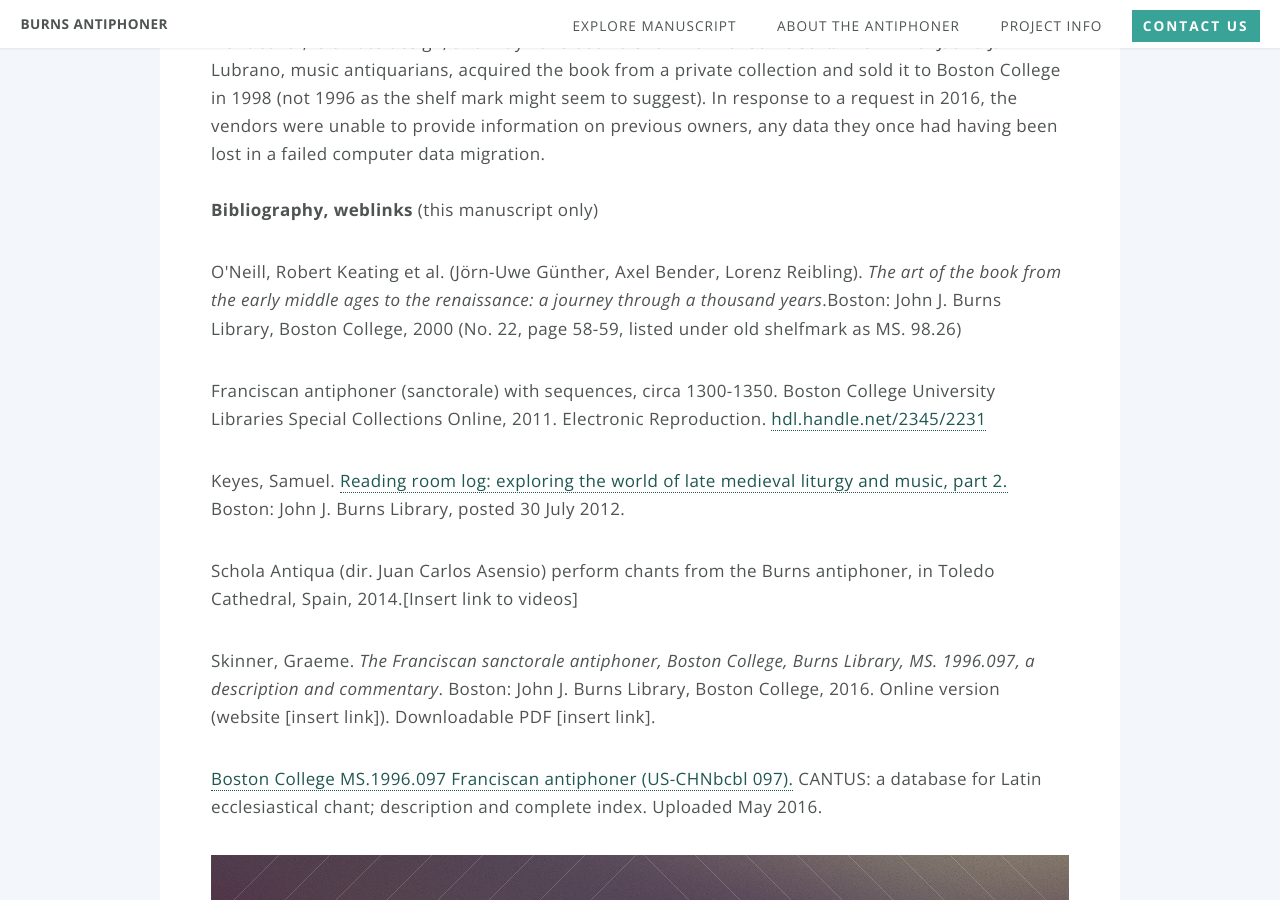
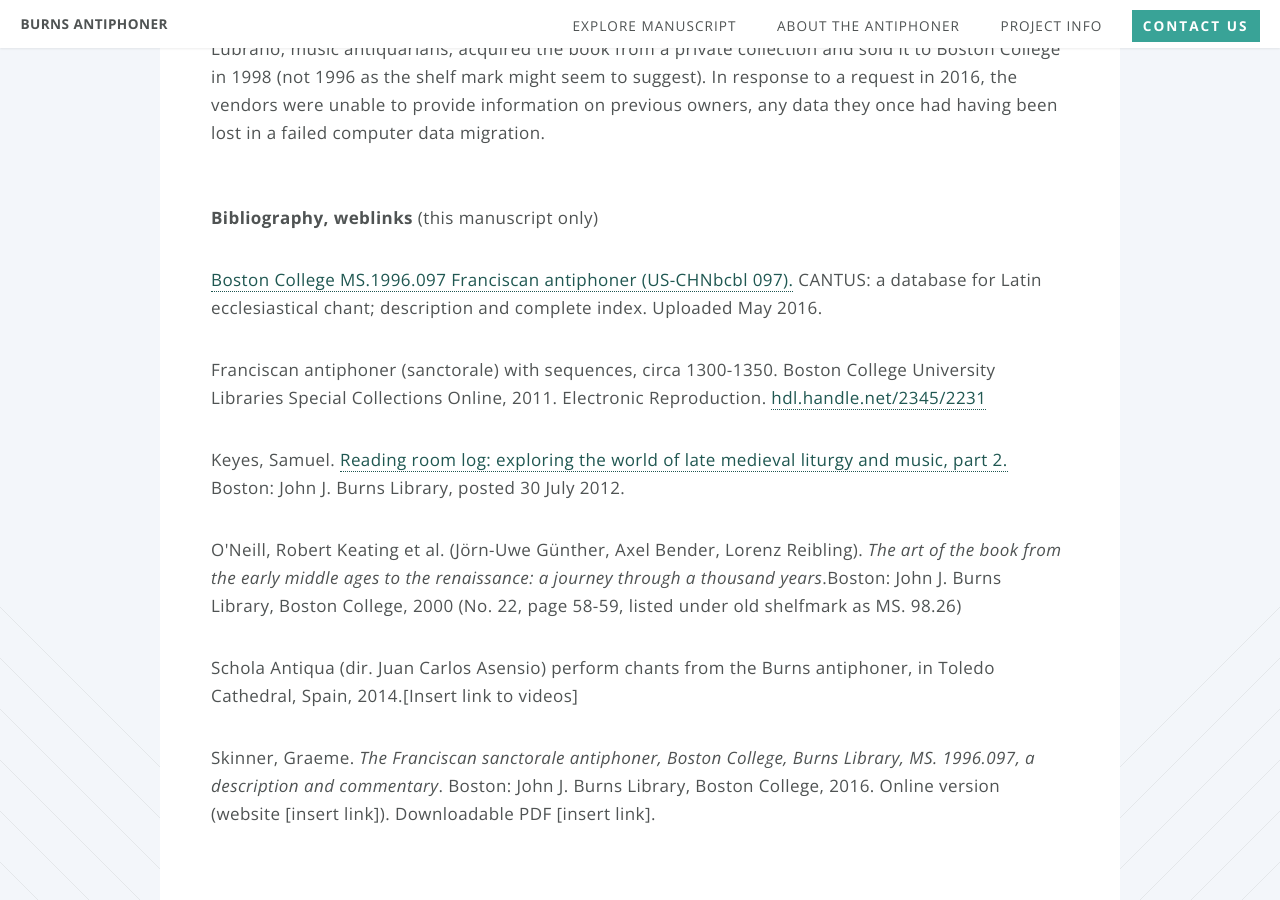
Before and after one commit to BCDigSchol/antiphoner-site, a Jekyll site: the page built from description.html, in a window 1280 px wide and 900 px high, scrolled down 4341 px. Built offline with Jekyll 4.4.1, drawn with Linux system fonts in a browser that asks for light colours; some of the changed text lies outside the part shown.

Commit message:
Edited text

```diff
--- a/description.html
+++ b/description.html
@@ -6,12 +6,10 @@
 
 <div class="content">
     <section>
-			<header>
-<h3><strong>Summary description</strong></h3>
-</header>
+
 
 <h2>US-CHNbcbl 097</h2>
-<span style="font-weight:bold">Boston College, Burns Library, MS. 1996.097</span></p>
+<span style="font-weight:bold">Boston College, Burns Library, <a href="http://hdl.handle.net/2345/2231" target="_blank">MS. 1996.097<a/></span></p>
 
 <p>Office antiphoner, sanctorale (proper and common of saints), with added sequences; square notation; Franciscan (curial cursus); probably South Germany (or Austria, Switzerland), 1300s; appended manuscript with tones for the invitatory psalm.<br /><span style="font-weight:bold"><br />Physical</span></p>
 
@@ -61,20 +59,26 @@
   <a class="link_ref" href="http://cantus.uwaterloo.ca/source/123671" target="_blank">US-Cn 24</a>: Chicago, Newberry Library, 24<br />
   <a class="link_ref" href="http://cantus.uwaterloo.ca/source/604043" target="_blank">US-NYcub Plimpton 34</a>: New York, Columbia University, Plimpton MS 034<br /></p>
 
-<p>The selection of the 9 tones for the Venite in the added manuscript may be usefully compared with that of later printed editions of the curial office, notably <span style="font-style:italic"><a href="https://books.google.com.au/books?id=j2pFAAAAcAAJ" target="_blank">Antiphonarium Romanum</a></span> (Venice: Giunta, 1596): fols. 2<span style="font-style:italic">r</span>-11<span style="font-style:italic">v</span></p>
+<p>The selection of the 9 tones for the Venite in the added manuscript may be usefully compared with that of later printed editions of the curial office, notably <span style="font-style:italic"><a href="https://books.google.com.au/books?id=j2pFAAAAcAAJ" target="_blank">Antiphonarium Romanum</a></span> (Venice: Giunta, 1596): fols. 2<span style="font-style:italic">r</span>-11<span style="font-style:italic">v</span></p><br />
 
 <p><span style="font-weight:bold">Later preservation and ownership history</span></p>
-<p>There is no indication of major alterations or addition reflecting later liturgical usages or revisions, and it therefore seems unlikely that the book was still in use after the promulgation of Pius V’s <span style="font-style:italic">Breviarium Romanum</span> in 1568. This may perhaps suggest that the church or chapel to which the book belonged came under Protestant control during the Reformation. A very large painted ink letter F, on the inside front cover, is of late design, and may have been a shelf mark of some sort. The firm of J. and J. Lubrano, music antiquarians, acquired the book from a private collection and sold it to Boston College in 1998 (not 1996 as the shelf mark might seem to suggest). In response to a request in 2016, the vendors were unable to provide information on previous owners, any data they once had having been lost in a failed computer data migration. <br /> <br />
+<p>There is no indication of major alterations or addition reflecting later liturgical usages or revisions, and it therefore seems unlikely that the book was still in use after the promulgation of Pius V’s <span style="font-style:italic">Breviarium Romanum</span> in 1568. This may perhaps suggest that the church or chapel to which the book belonged came under Protestant control during the Reformation. A very large painted ink letter F, on the inside front cover, is of late design, and may have been a shelf mark of some sort. The firm of J. and J. Lubrano, music antiquarians, acquired the book from a private collection and sold it to Boston College in 1998 (not 1996 as the shelf mark might seem to suggest). In response to a request in 2016, the vendors were unable to provide information on previous owners, any data they once had having been lost in a failed computer data migration. <br /> <br /> <br />
 
 <span style="font-weight:bold">Bibliography, weblinks</span> (this manuscript only)<br />
+<ul><a href="http://cantus.uwaterloo.ca/source/656252" target="_blank">Boston College MS.1996.097 Franciscan antiphoner (US-CHNbcbl 097).</a> CANTUS: a database for Latin ecclesiastical chant; description and complete index. Uploaded May 2016.</ul>
+<ul>Franciscan antiphoner (sanctorale) with sequences, circa 1300-1350. Boston College University Libraries Special Collections Online, 2011. Electronic Reproduction. <a href="http://hdl.handle.net/2345/2231" target="_blank">hdl.handle.net/2345/2231</a></ul>
+<ul>Keyes, Samuel. <a href="https://johnjburnslibrary.wordpress.com/2012/07/30/latemedievalpart2" target="_blank">Reading room log: exploring the world of late medieval liturgy and music, part 2.</a> Boston: John J. Burns Library, posted 30 July 2012.</ul>
 <ul>O'Neill, Robert Keating et al. (Jörn-Uwe Günther, Axel Bender, Lorenz Reibling).<span style="font-style:italic"> The art of the book from the early middle ages to the renaissance: a journey through a thousand years</span>.Boston: John J. Burns Library, Boston College, 2000 (No. 22, page 58-59, listed under old shelfmark as MS. 98.26)</ul>
-  <ul>Franciscan antiphoner (sanctorale) with sequences, circa 1300-1350. Boston College University Libraries Special Collections Online, 2011. Electronic Reproduction. <a href="http://hdl.handle.net/2345/2231" target="_blank">hdl.handle.net/2345/2231</a></ul>
-<ul>Keyes, Samuel. <a href="https://johnjburnslibrary.wordpress.com/2012/07/30/latemedievalpart2" target="_blank">Reading room log: exploring the world of late medieval liturgy and music, part 2.</a> Boston: John J. Burns Library, posted 30 July 2012.</ul>
 <ul>Schola Antiqua (dir. Juan Carlos Asensio) perform chants from the Burns antiphoner, in Toledo Cathedral, Spain, 2014.[Insert link to videos]</ul>
 <ul>Skinner, Graeme. <span style="font-style:italic">The Franciscan sanctorale antiphoner, Boston College, Burns Library, MS. 1996.097, a description and commentary</span>. Boston: John J. Burns Library, Boston College, 2016. Online version (website [insert link]). Downloadable PDF [insert link].</ul>
-<ul><a href="http://cantus.uwaterloo.ca/source/656252" target="_blank">Boston College MS.1996.097 Franciscan antiphoner (US-CHNbcbl 097).</a> CANTUS: a database for Latin ecclesiastical chant; description and complete index. Uploaded May 2016.</ul>
+
 </section>
 </div>
+
+
+</section>
+
+</article>
 
 <!-- CTA -->
 <section id="cta">
```
